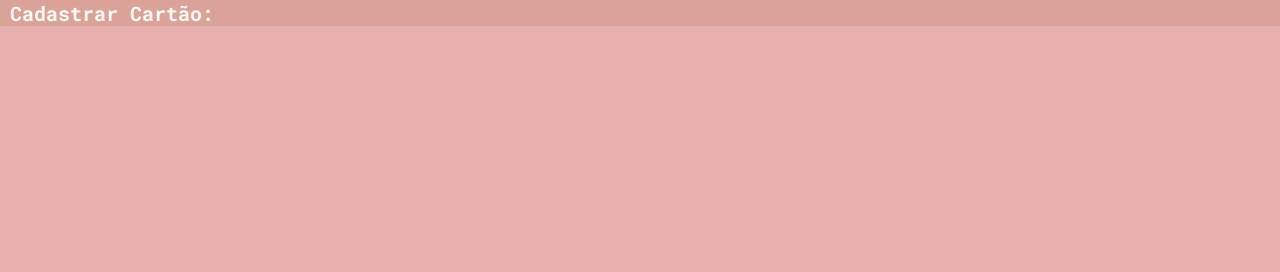
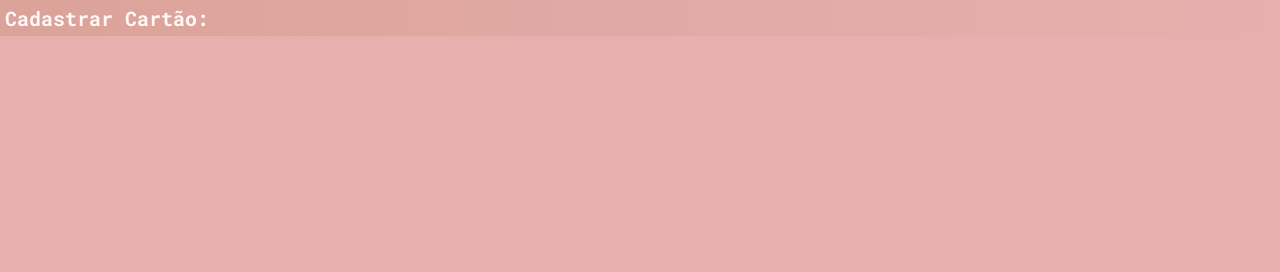
Before and after one commit to emellydev/adicionar-cartao, a plain HTML site: page index.html in a window 1280 px wide. Shown: the top 272 px of the page. Drawn offline with Linux system fonts and the light colour scheme; a web font is replaced by a local one.

Commit message:
projeto atualizado

```diff
--- a/style.css
+++ b/style.css
@@ -23,7 +23,8 @@ body {
 }
 
 header {
-    background-color: #d094837b;
+    background-image: linear-gradient(to right, #d094837b, transparent);
+
 }
 
 header > h1 {
@@ -31,7 +32,7 @@ header > h1 {
     text-transform: capitalize;
     color: #fffaf8;
     font-size: 20px;
-    margin-left: 10px;
+    padding: 5px;
 }
 .cartao-body {
     background-color: #E67D61;
```
